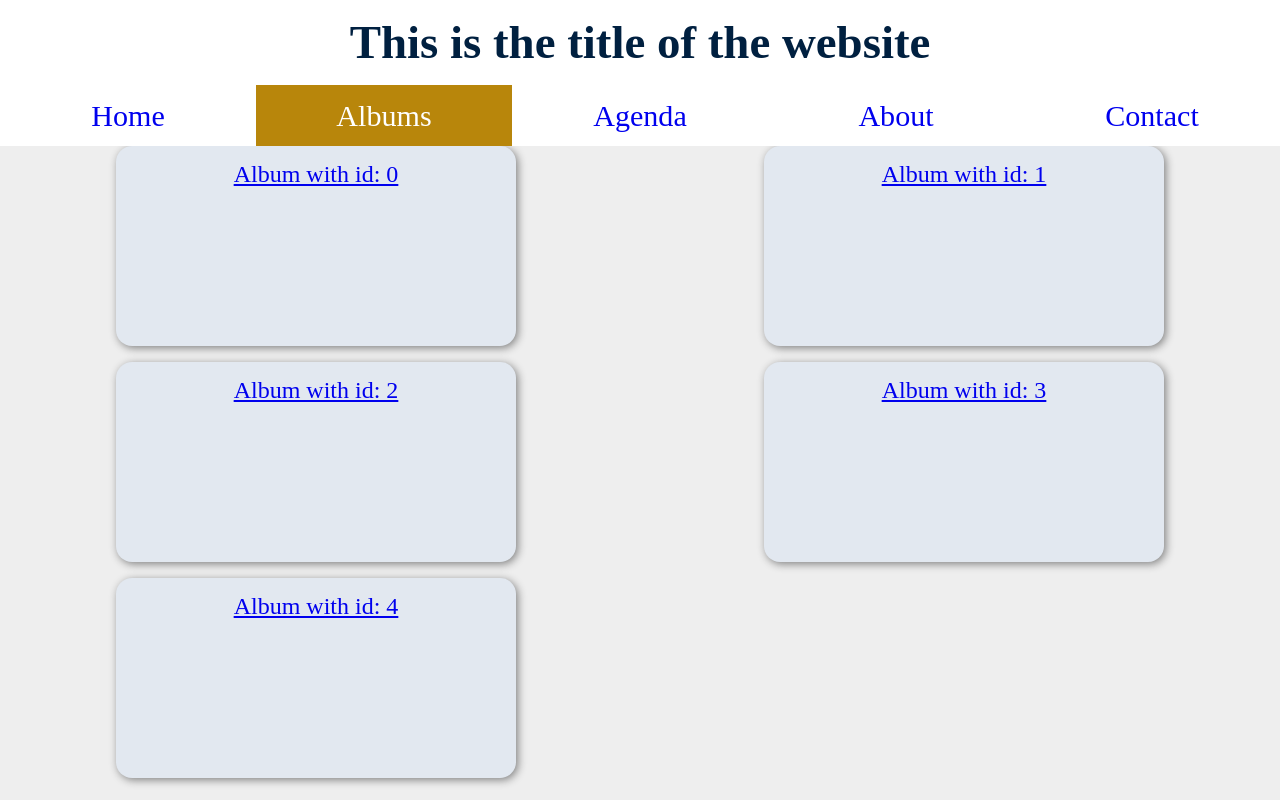
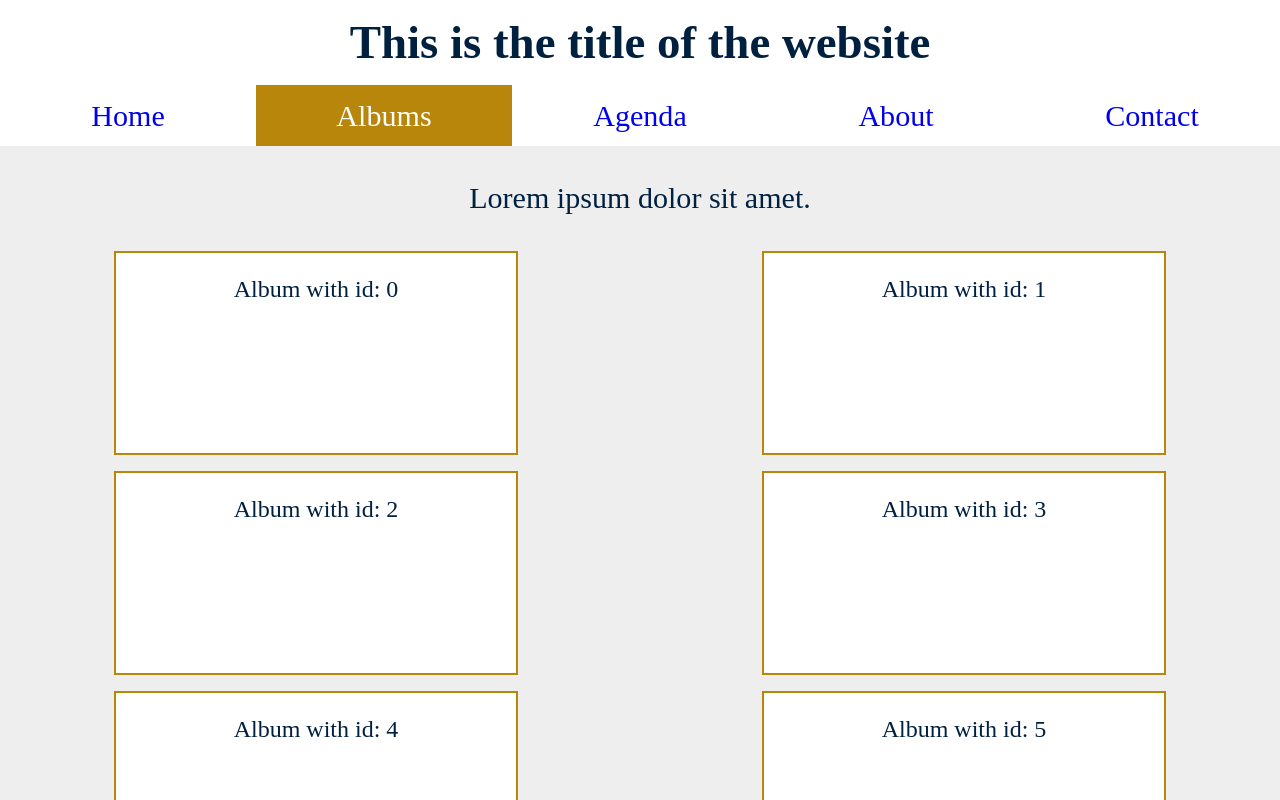
Before and after one commit to booskorporation/emmanuelbooskophotography-react-client, a React (Create React App) app: page /albums in a window 1280 px wide. Shown: the top 800 px of the page. Built offline with nearby package versions, Linux system fonts and the light colour scheme.

Commit message:
EBP-9 updated styled components with css variablse

```diff
--- a/src/components/AlbumDeck/AlbumCard/Styled.tsx
+++ b/src/components/AlbumDeck/AlbumCard/Styled.tsx
@@ -6,8 +6,9 @@ interface IStyledAlbumCardProps {
 }
 
 const StyledAlbumCardTitle = styled.h3`
-  padding: 1rem;
+  padding: var(--step-0);
   text-align: center;
+  color: var(--clr-primary);
 `;
 
 const cssAlbumCardWithThumbnail = css<IStyledAlbumCardProps>`
@@ -17,23 +18,19 @@ const cssAlbumCardWithThumbnail = css<IStyledAlbumCardProps>`
   }
 
   &:hover ${StyledAlbumCardTitle} {
-    color: white;
-    background: rgba(0, 0, 0, 0.7);
+    color: var(--white);
+    background-color: var(--clr-primary-opacity);
   }
 `;
 
 const StyledAlbumCard = styled(Link)<IStyledAlbumCardProps>`
-  background-color: #e2e8f0;
+  background-color: var(--fg);
   list-style: none;
   cursor: pointer;
   width: 400px;
   height: 200px;
-  border-radius: 1rem;
-  box-shadow: 0.125rem 0.125rem 0.5rem gray;
-
-  &:hover {
-    transform: scale(1.025);
-  }
+  text-decoration: none;
+  border: 2px solid var(--clr-secondary);
 
   ${(props) => props.thumbnail && cssAlbumCardWithThumbnail}
 `;
--- a/src/components/AlbumDeck/AlbumDeck.tsx
+++ b/src/components/AlbumDeck/AlbumDeck.tsx
@@ -1,4 +1,5 @@
 import { StyledAlbumDeck } from './Styled';
+import { StyledPageTitle } from '../Styled/StyledPageTitle';
 import { AlbumCard } from './AlbumCard';
 import { IAlbum } from '../../types/types';
 
@@ -7,9 +8,12 @@ interface IProps {
 }
 
 const AlbumDeck = ({ albums }: IProps): JSX.Element => (
-  <StyledAlbumDeck>
-    { albums.map((album) => <AlbumCard key={album.id} album={album} />) }
-  </StyledAlbumDeck>
+  <>
+    <StyledPageTitle>Lorem ipsum dolor sit amet.</StyledPageTitle>
+    <StyledAlbumDeck>
+      { albums.map((album) => <AlbumCard key={album.id} album={album} />) }
+    </StyledAlbumDeck>
+  </>
 );
 
 export { AlbumDeck };
--- a/src/components/AlbumDeck/Styled.tsx
+++ b/src/components/AlbumDeck/Styled.tsx
@@ -2,9 +2,12 @@ import styled from 'styled-components';
 
 const StyledAlbumDeck = styled.ul`
   display: grid;
-  grid-template-columns: 1fr 1fr;
   justify-items: center;
   gap: 1rem;
+
+  @media (min-width: 960px) {
+    grid-template-columns: 1fr 1fr;
+  }
 `;
 
 export { StyledAlbumDeck };
--- a/src/components/MainFooter/Styled.tsx
+++ b/src/components/MainFooter/Styled.tsx
@@ -2,8 +2,10 @@ import styled from 'styled-components';
 
 const StyledMainFooter = styled.footer`
   width: 100%;
-  height: 6rem;
-  background-color: #e2e8f0;
+  padding-block: var(--step-3);
+  text-align: center;
+  color: var(--white);
+  background-color: var(--clr-primary);
 `;
 
 export { StyledMainFooter };
--- /dev/null
+++ b/src/components/Styled/StyledPageTitle.tsx
@@ -0,0 +1,9 @@
+import styled from 'styled-components';
+
+const StyledPageTitle = styled.h2`
+  font-size: var(--step-1);
+  text-align: center;
+  margin-block: var(--step-2);
+`;
+
+export { StyledPageTitle };
--- a/src/config/albums.ts
+++ b/src/config/albums.ts
@@ -2,7 +2,7 @@ import { generateImages } from '../factories/imageFactory';
 import { generateAlbums } from '../factories/albumFactory';
 import { IAlbum, IImage } from '../types/types';
 
-const albums: IAlbum[] = generateAlbums(5);
+const albums: IAlbum[] = generateAlbums(7);
 
 const images: IImage[] = generateImages(28);
 
--- a/src/styles/variables.ts
+++ b/src/styles/variables.ts
@@ -5,6 +5,7 @@ const variables = css`
     --white: #fff;
     --black: #222;
     --clr-primary: #002040;
+    --clr-primary-opacity: #002040c0;
     --clr-secondary: #b8860b;
     --bg: #eee;
     --fg: #fff;
```
Also changed, not shown: src/components/Styled/StyledButton.tsx (renamed from src/components/StyledButton.tsx).
